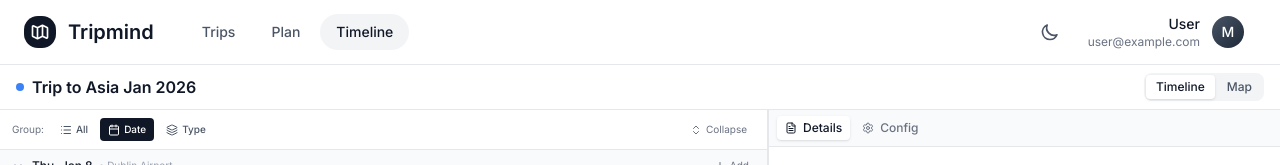
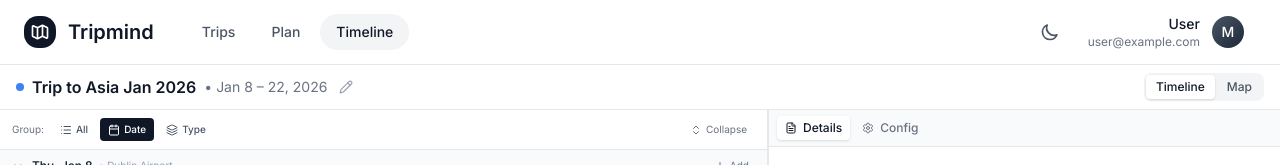
Before and after one commit to marlonbernardes/tripmind, a Next.js app in the folder frontend/: page /trip/1/timeline in a window 1280 px wide. Shown: the top 165 px of the page. Built offline with nearby package versions, Linux system fonts and the light colour scheme.

Commit message:
feat(TripConfig): add initial form data creation and handle trip changes in TripConfigTab component

```diff
--- a/frontend/src/components/features/TripConfigTab.tsx
+++ b/frontend/src/components/features/TripConfigTab.tsx
@@ -36,19 +36,50 @@ function getMinAllowedDuration(activities: { day: number; endDay?: number }[]):
   )
 }
 
+// Helper to create initial form data from a trip
+function createInitialFormData(trip: Trip | null) {
+  if (!trip) {
+    return {
+      name: '',
+      color: '#3B82F6',
+      dateMode: 'fixed' as 'fixed' | 'flexible',
+      startDate: '',
+      endDate: '',
+      duration: 7,
+    }
+  }
+
+  const baseData = {
+    name: trip.name,
+    color: trip.color,
+    dateMode: trip.dateMode,
+  }
+
+  if (isFixedTrip(trip)) {
+    return {
+      ...baseData,
+      startDate: trip.startDate,
+      endDate: trip.endDate,
+      duration: getTripDuration(trip),
+    }
+  } else {
+    return {
+      ...baseData,
+      startDate: '',
+      endDate: '',
+      duration: trip.duration,
+    }
+  }
+}
+
 export function TripConfigTab({ onClose }: TripConfigTabProps) {
   const { trip, setTrip, activities, setSelectedActivity } = useTripContext()
 
-  const [formData, setFormData] = useState({
-    name: '',
-    color: '#3B82F6',
-    dateMode: 'flexible' as 'fixed' | 'flexible',
-    // Fixed trip fields
-    startDate: '',
-    endDate: '',
-    // Flexible trip fields
-    duration: 7,
-  })
+  // Initialize form data from trip immediately to prevent flicker
+  const [formData, setFormData] = useState(() => createInitialFormData(trip))
+
+  // Track if we've initialized from the trip
+  const [initialized, setInitialized] = useState(!!trip)
 
   // Calculate minimum duration based on activities
   const minDuration = useMemo(() => getMinAllowedDuration(activities), [activities])
@@ -61,32 +92,13 @@ export function TripConfigTab({ onClose }: TripConfigTabProps) {
   // Duration is invalid only if it's LESS than minDuration (not equal)
   const isDurationInvalid = currentFormDuration < minDuration
 
-  // Initialize form from trip
+  // Re-initialize form if trip changes (e.g., navigating to different trip)
   useEffect(() => {
-    if (trip) {
-      const baseData = {
-        name: trip.name,
-        color: trip.color,
-        dateMode: trip.dateMode,
-      }
-
-      if (isFixedTrip(trip)) {
-        setFormData({
-          ...baseData,
-          startDate: trip.startDate,
-          endDate: trip.endDate,
-          duration: getTripDuration(trip),
-        })
-      } else {
-        setFormData({
-          ...baseData,
-          startDate: '',
-          endDate: '',
-          duration: trip.duration,
-        })
-      }
+    if (trip && !initialized) {
+      setFormData(createInitialFormData(trip))
+      setInitialized(true)
     }
-  }, [trip])
+  }, [trip, initialized])
 
   const [isSaving, setIsSaving] = useState(false)
 
--- a/frontend/src/components/features/TripHeader.tsx
+++ b/frontend/src/components/features/TripHeader.tsx
@@ -1,20 +1,48 @@
 'use client'
 
-import { useState, useRef, useEffect, KeyboardEvent } from 'react'
 import Link from 'next/link'
-import { usePathname } from 'next/navigation'
+import { usePathname, useRouter, useSearchParams } from 'next/navigation'
+import { Pencil } from 'lucide-react'
 import { cn } from '@/lib/utils'
-import { useTripContext } from '@/contexts/TripContext'
-
-interface Trip {
-  id: string
-  name: string
-  color: string
-}
+import type { Trip } from '@/types/simple'
+import { isFixedTrip, isFlexibleTrip } from '@/types/simple'
 
 interface TripHeaderProps {
   trip: Trip
   activityCount: number
+}
+
+/**
+ * Format trip dates for display
+ * Fixed trips: "Jan 8 – Jan 15, 2026" or "Jan 8 – 15, 2026" (same month)
+ * Flexible trips: "8 days"
+ */
+function formatTripDates(trip: Trip): string {
+  if (isFlexibleTrip(trip)) {
+    const days = trip.duration
+    return `${days} day${days !== 1 ? 's' : ''}`
+  }
+
+  if (isFixedTrip(trip)) {
+    const start = new Date(trip.startDate)
+    const end = new Date(trip.endDate)
+
+    const startMonth = start.toLocaleDateString('en-US', { month: 'short' })
+    const endMonth = end.toLocaleDateString('en-US', { month: 'short' })
+    const startDay = start.getDate()
+    const endDay = end.getDate()
+    const year = end.getFullYear()
+
+    // Same month: "Jan 8 – 15, 2026"
+    if (startMonth === endMonth && start.getFullYear() === end.getFullYear()) {
+      return `${startMonth} ${startDay} – ${endDay}, ${year}`
+    }
+
+    // Different months: "Jan 8 – Feb 15, 2026"
+    return `${startMonth} ${startDay} – ${endMonth} ${endDay}, ${year}`
+  }
+
+  return ''
 }
 
 const tripViews = [
@@ -24,83 +52,45 @@ const tripViews = [
 
 export function TripHeader({ trip, activityCount }: TripHeaderProps) {
   const pathname = usePathname()
-  const { updateTripName } = useTripContext()
-  const [isEditing, setIsEditing] = useState(false)
-  const [editValue, setEditValue] = useState(trip.name)
-  const inputRef = useRef<HTMLInputElement>(null)
+  const router = useRouter()
+  const searchParams = useSearchParams()
 
   // Extract current view from pathname
   const currentView = tripViews.find(view => pathname.includes(`/${view.path}`))?.id || 'timeline'
 
-  // Focus input when entering edit mode
-  useEffect(() => {
-    if (isEditing && inputRef.current) {
-      inputRef.current.focus()
-      inputRef.current.select()
-    }
-  }, [isEditing])
+  // Format dates for display
+  const dateDisplay = formatTripDates(trip)
 
-  // Sync editValue when trip.name changes externally
-  useEffect(() => {
-    setEditValue(trip.name)
-  }, [trip.name])
-
-  const handleStartEdit = () => {
-    setIsEditing(true)
-  }
-
-  const handleSave = () => {
-    const trimmedValue = editValue.trim()
-    if (trimmedValue && trimmedValue !== trip.name) {
-      updateTripName(trimmedValue)
-    } else {
-      setEditValue(trip.name) // Reset if empty or unchanged
-    }
-    setIsEditing(false)
-  }
-
-  const handleCancel = () => {
-    setEditValue(trip.name)
-    setIsEditing(false)
-  }
-
-  const handleKeyDown = (e: KeyboardEvent<HTMLInputElement>) => {
-    if (e.key === 'Enter') {
-      handleSave()
-    } else if (e.key === 'Escape') {
-      handleCancel()
-    }
+  // Handle opening config panel via URL param
+  const handleOpenConfig = () => {
+    const params = new URLSearchParams(searchParams.toString())
+    params.set('tab', 'config')
+    router.push(`${pathname}?${params.toString()}`, { scroll: false })
   }
 
   return (
     <div className="flex-shrink-0 border-b border-gray-200 dark:border-gray-800 bg-white dark:bg-gray-950 w-full max-w-full overflow-hidden">
       {/* Mobile Layout - 2 rows */}
       <div className="md:hidden">
-        {/* Row 1: Centered Trip Name */}
+        {/* Row 1: Trip Name and Dates */}
         <div className="flex items-center justify-center gap-2 px-3 py-2">
           <div
             className="w-2 h-2 rounded-full flex-shrink-0"
             style={{ backgroundColor: trip.color }}
           />
-          {isEditing ? (
-            <input
-              ref={inputRef}
-              type="text"
-              value={editValue}
-              onChange={(e) => setEditValue(e.target.value)}
-              onBlur={handleSave}
-              onKeyDown={handleKeyDown}
-              className="text-sm font-semibold text-gray-900 dark:text-white bg-transparent border-b-2 border-blue-500 outline-none px-0 py-0 text-center max-w-[200px]"
-            />
-          ) : (
-            <h1
-              onClick={handleStartEdit}
-              className="text-sm font-semibold text-gray-900 dark:text-white cursor-pointer hover:bg-gray-100 dark:hover:bg-gray-800 px-1.5 py-0.5 rounded transition-colors truncate max-w-[200px]"
-              title="Click to edit trip name"
-            >
-              {trip.name}
-            </h1>
-          )}
+          <h1 className="text-sm font-semibold text-gray-900 dark:text-white truncate max-w-[150px]">
+            {trip.name}
+          </h1>
+          <span className="text-xs text-gray-500 dark:text-gray-400 whitespace-nowrap">
+            •  {dateDisplay}
+          </span>
+          <button
+            onClick={handleOpenConfig}
+            className="p-1 text-gray-400 hover:text-gray-600 dark:hover:text-gray-300 transition-colors"
+            title="Edit trip settings"
+          >
+            <Pencil className="w-3 h-3" />
+          </button>
         </div>
 
         {/* Row 2: Full-width Navigation */}
@@ -133,25 +123,19 @@ export function TripHeader({ trip, activityCount }: TripHeaderProps) {
               className="w-2 h-2 rounded-full flex-shrink-0"
               style={{ backgroundColor: trip.color }}
             />
-            {isEditing ? (
-              <input
-                ref={inputRef}
-                type="text"
-                value={editValue}
-                onChange={(e) => setEditValue(e.target.value)}
-                onBlur={handleSave}
-                onKeyDown={handleKeyDown}
-                className="text-base font-semibold text-gray-900 dark:text-white bg-transparent border-b-2 border-blue-500 outline-none px-0 py-0 min-w-[180px]"
-              />
-            ) : (
-              <h1
-                onClick={handleStartEdit}
-                className="text-base font-semibold text-gray-900 dark:text-white cursor-pointer hover:bg-gray-100 dark:hover:bg-gray-800 px-1.5 py-0.5 -mx-1.5 -my-0.5 rounded transition-colors truncate"
-                title="Click to edit trip name"
-              >
-                {trip.name}
-              </h1>
-            )}
+            <h1 className="text-base font-semibold text-gray-900 dark:text-white truncate">
+              {trip.name}
+            </h1>
+            <span className="text-sm text-gray-500 dark:text-gray-400 whitespace-nowrap">
+              •  {dateDisplay}
+            </span>
+            <button
+              onClick={handleOpenConfig}
+              className="p-1 text-gray-400 hover:text-gray-600 dark:hover:text-gray-300 transition-colors"
+              title="Edit trip settings"
+            >
+              <Pencil className="w-3.5 h-3.5" />
+            </button>
           </div>
 
           {/* Trip Sub-Navigation */}
--- a/frontend/src/components/features/TripSidePanel.tsx
+++ b/frontend/src/components/features/TripSidePanel.tsx
@@ -1,6 +1,7 @@
 'use client'
 
 import { useState, useEffect, useRef } from 'react'
+import { useSearchParams, useRouter, usePathname } from 'next/navigation'
 import { FileText, Plus, Settings } from 'lucide-react'
 import { useTripContext } from '@/contexts/TripContext'
 import { ManageActivityForm } from './ManageActivityForm'
@@ -28,10 +29,26 @@ export function TripSidePanel({ defaultViewMode = false }: TripSidePanelProps) {
     selectedSuggestion,
     setSelectedSuggestion
   } = useTripContext()
+  const searchParams = useSearchParams()
+  const router = useRouter()
+  const pathname = usePathname()
   const [activeTab, setActiveTab] = useState<TabType>('details')
   const [viewMode, setViewMode] = useState<ViewMode>(defaultViewMode ? 'view' : 'edit')
   const [creatingActivityType, setCreatingActivityType] = useState<ActivityType | null>(null)
   const previousActivityId = useRef<string | null>(null)
+
+  // Handle URL-based tab switching (from header pencil icon)
+  useEffect(() => {
+    const tabParam = searchParams.get('tab')
+    if (tabParam === 'config') {
+      setActiveTab('config')
+      // Clear the tab param from URL after switching
+      const params = new URLSearchParams(searchParams.toString())
+      params.delete('tab')
+      const newUrl = params.toString() ? `${pathname}?${params.toString()}` : pathname
+      router.replace(newUrl, { scroll: false })
+    }
+  }, [searchParams, pathname, router])
 
   // Auto-switch to details tab when an activity or suggestion is selected
   useEffect(() => {
```
